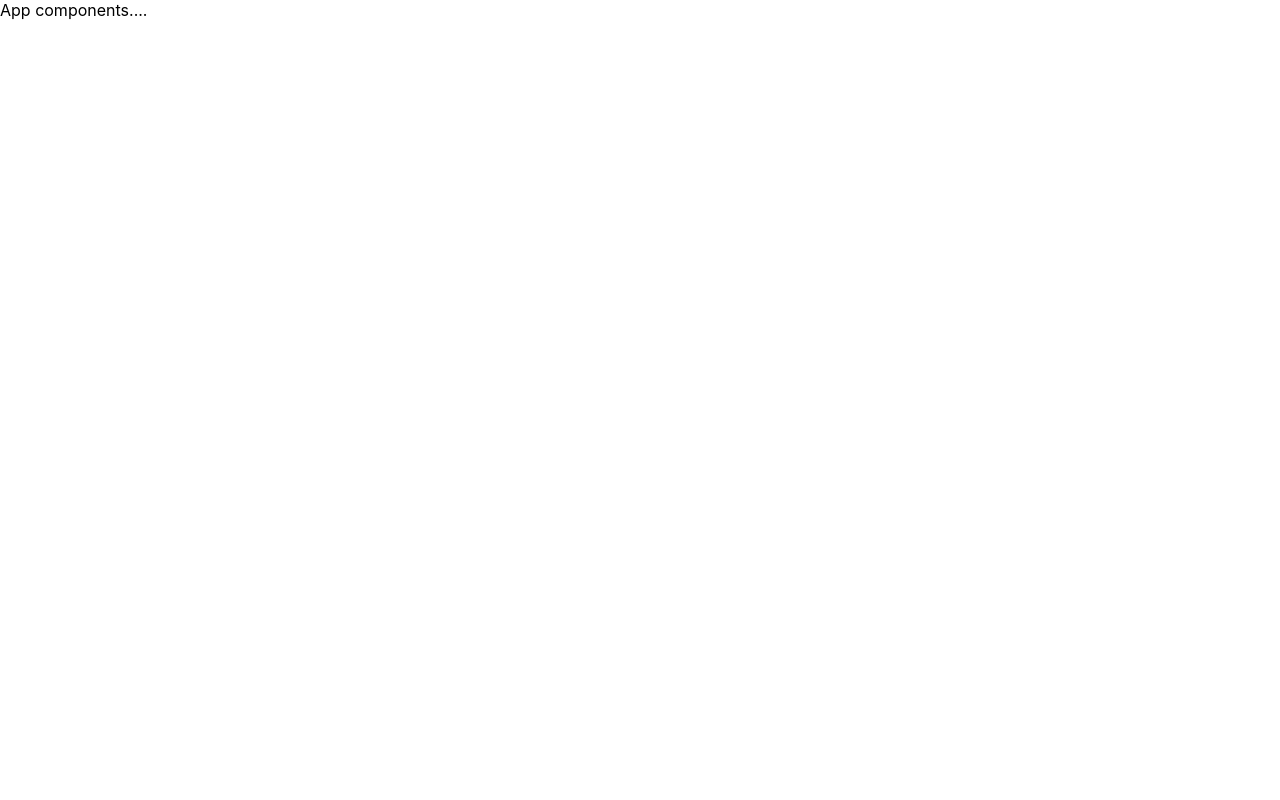
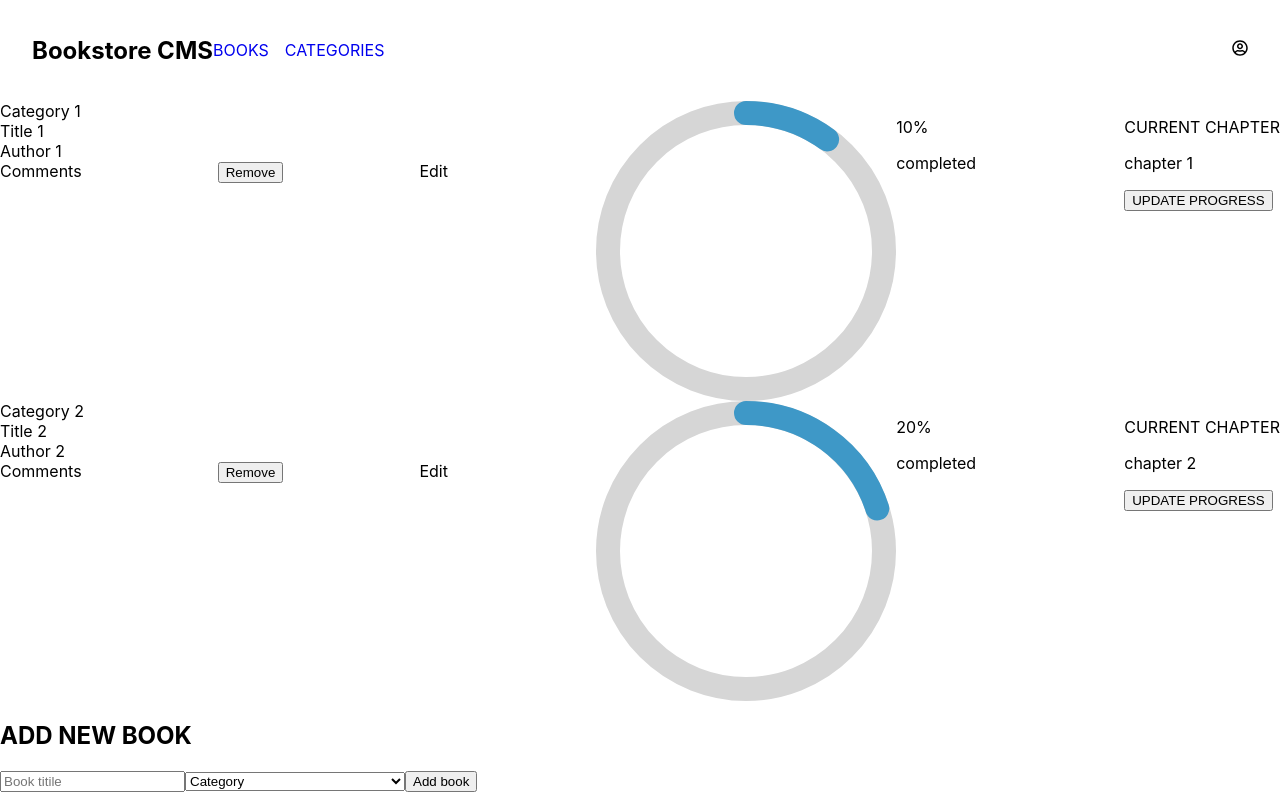
Before and after one commit to M0rrighan/bookstore-react-redux, a React (Create React App) app: page / in a window 1280 px wide. Built offline with nearby package versions, Linux system fonts and the light colour scheme.

Commit message:
Edit App.js: Add Header component and Routes to pages(Books, Categories)

```diff
--- a/src/App.js
+++ b/src/App.js
@@ -1,11 +1,27 @@
-import './App.css';
+import React from 'react';
+import { BrowserRouter as Router, Routes, Route } from 'react-router-dom';
 
-function App() {
-  return (
-    <div className="app">
-      App components....
+import Books from './pages/Books';
+import Categories from './pages/Categories';
+import Header from './components/Header';
+
+const App = () => (
+  <Router>
+    <div>
+      <Header />
+      <Routes>
+        <Route
+          exact
+          path="/"
+          element={<Books />}
+        />
+        <Route
+          path="/Categories"
+          element={<Categories />}
+        />
+      </Routes>
     </div>
-  );
-}
+  </Router>
+);
 
 export default App;
--- a/src/components/Header.js
+++ b/src/components/Header.js
@@ -11,7 +11,7 @@ const Header = () => {
     },
     {
       id: 2,
-      path: '/categories',
+      path: '/Categories',
       text: 'Categories',
     },
   ];
```
